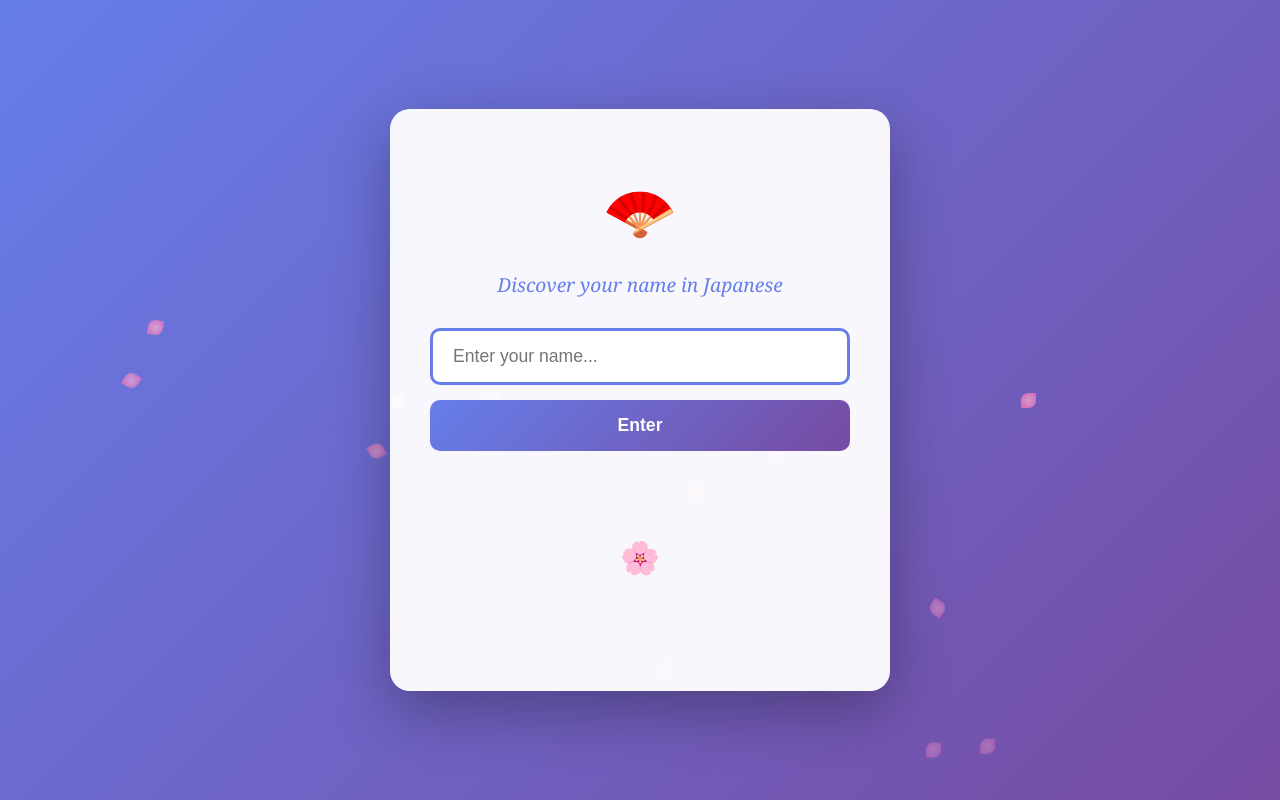
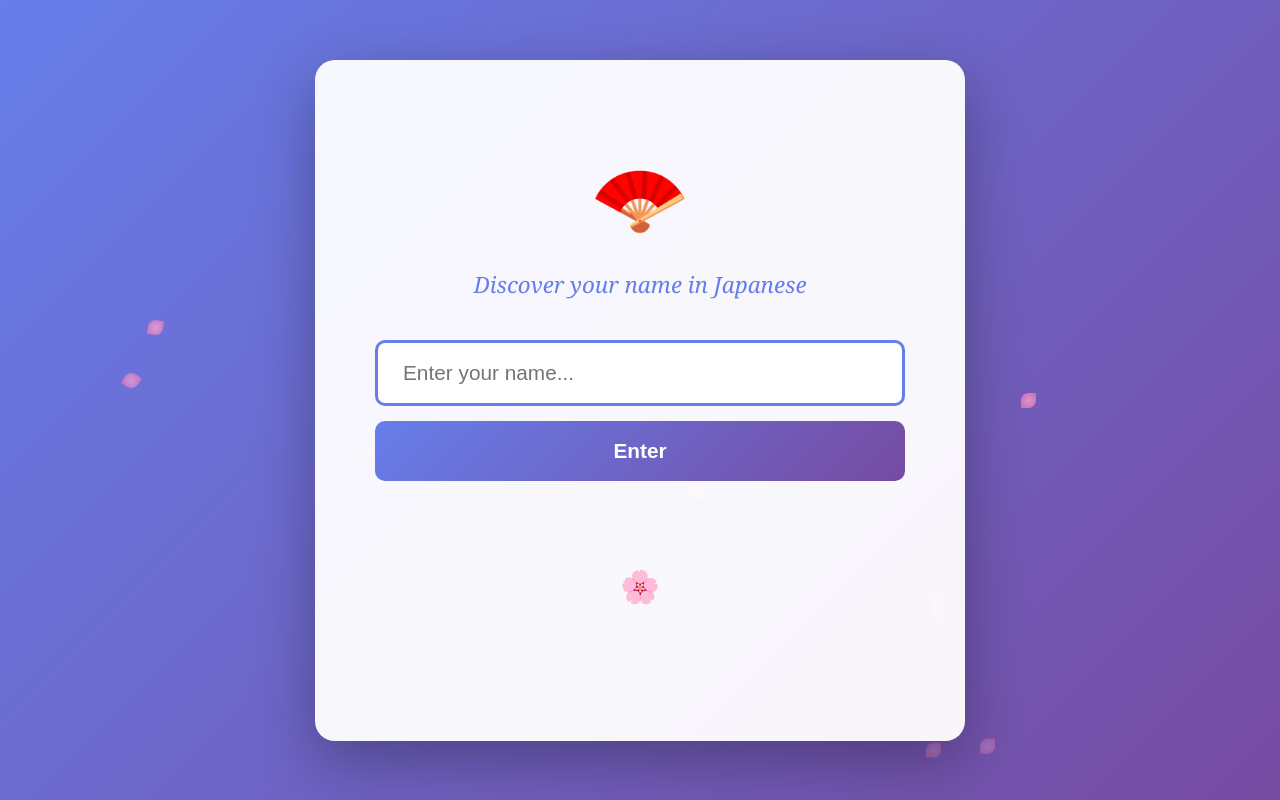
Before and after one commit to MostafaGit0/JapNameConv, a plain HTML site: page index.html in a window 1280 px wide. Shown: the top 800 px of the page. Drawn offline with Linux system fonts and the light colour scheme.

Commit message:
Update UI styles and title in index.html
Changed the page title to include Japanese characters and adjusted container, font, and spacing styles for a larger, more visually appealing layout.

```diff
--- a/index.html
+++ b/index.html
@@ -3,7 +3,7 @@
 <head>
     <meta charset="UTF-8">
     <meta name="viewport" content="width=device-width, initial-scale=1.0">
-    <title>Japanese Name Converter</title>
+    <title>日本語 Name Converter</title>
     <style>
         * {
             margin: 0;
@@ -46,18 +46,18 @@
 
         .container {
             background: rgba(255, 255, 255, 0.95);
-            padding: 60px 40px;
+            padding: 80px 60px;
             border-radius: 20px;
             box-shadow: 0 20px 60px rgba(0, 0, 0, 0.3);
             text-align: center;
-            max-width: 500px;
+            max-width: 650px;
             width: 90%;
             position: relative;
             z-index: 10;
         }
 
         .torii {
-            font-size: 60px;
+            font-size: 80px;
             margin-bottom: 20px;
         }
 
@@ -70,8 +70,8 @@
 
         .subtitle {
             color: #667eea;
-            font-size: 1.2em;
-            margin-bottom: 30px;
+            font-size: 1.4em;
+            margin-bottom: 40px;
             font-style: italic;
         }
 
@@ -81,8 +81,8 @@
 
         input {
             width: 100%;
-            padding: 15px 20px;
-            font-size: 1.1em;
+            padding: 18px 25px;
+            font-size: 1.3em;
             border: 3px solid #667eea;
             border-radius: 10px;
             outline: none;
@@ -97,8 +97,8 @@
 
         button {
             width: 100%;
-            padding: 15px 20px;
-            font-size: 1.1em;
+            padding: 18px 25px;
+            font-size: 1.3em;
             background: linear-gradient(135deg, #667eea 0%, #764ba2 100%);
             color: white;
             border: none;
```
